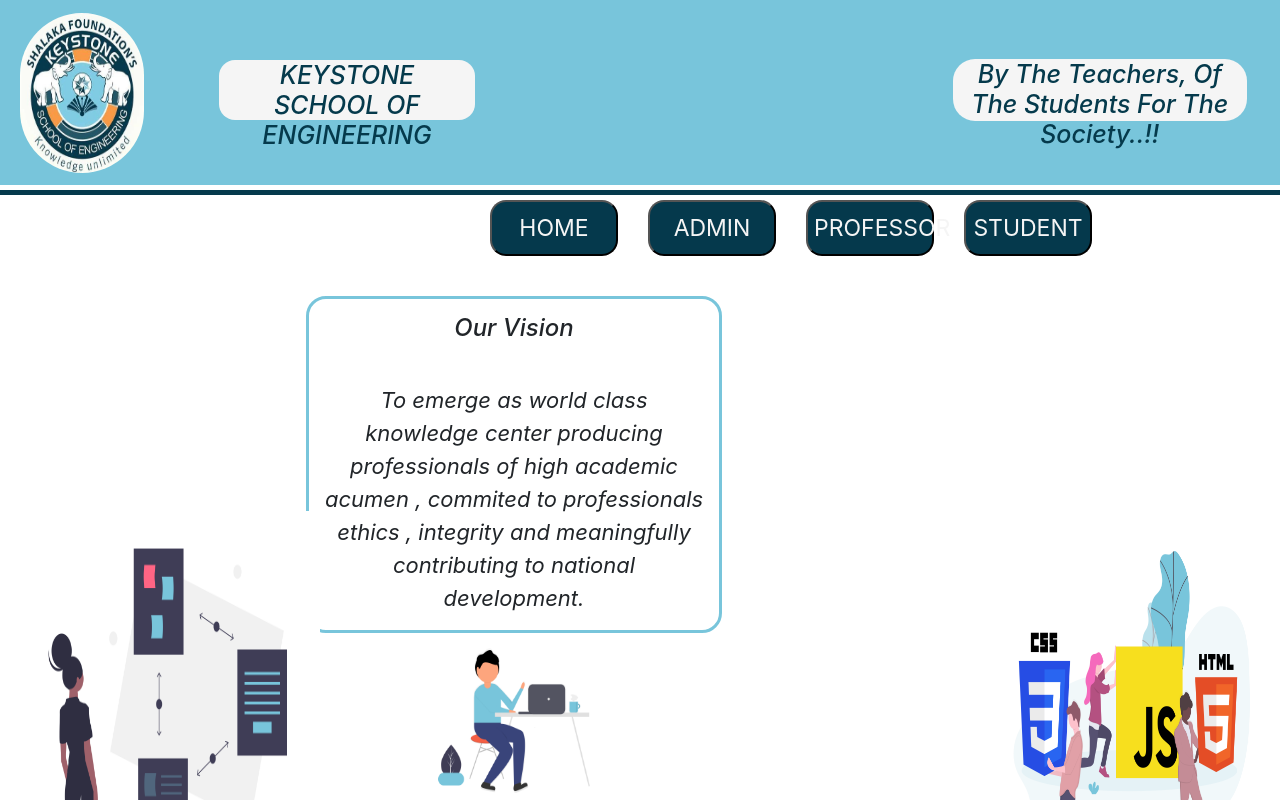
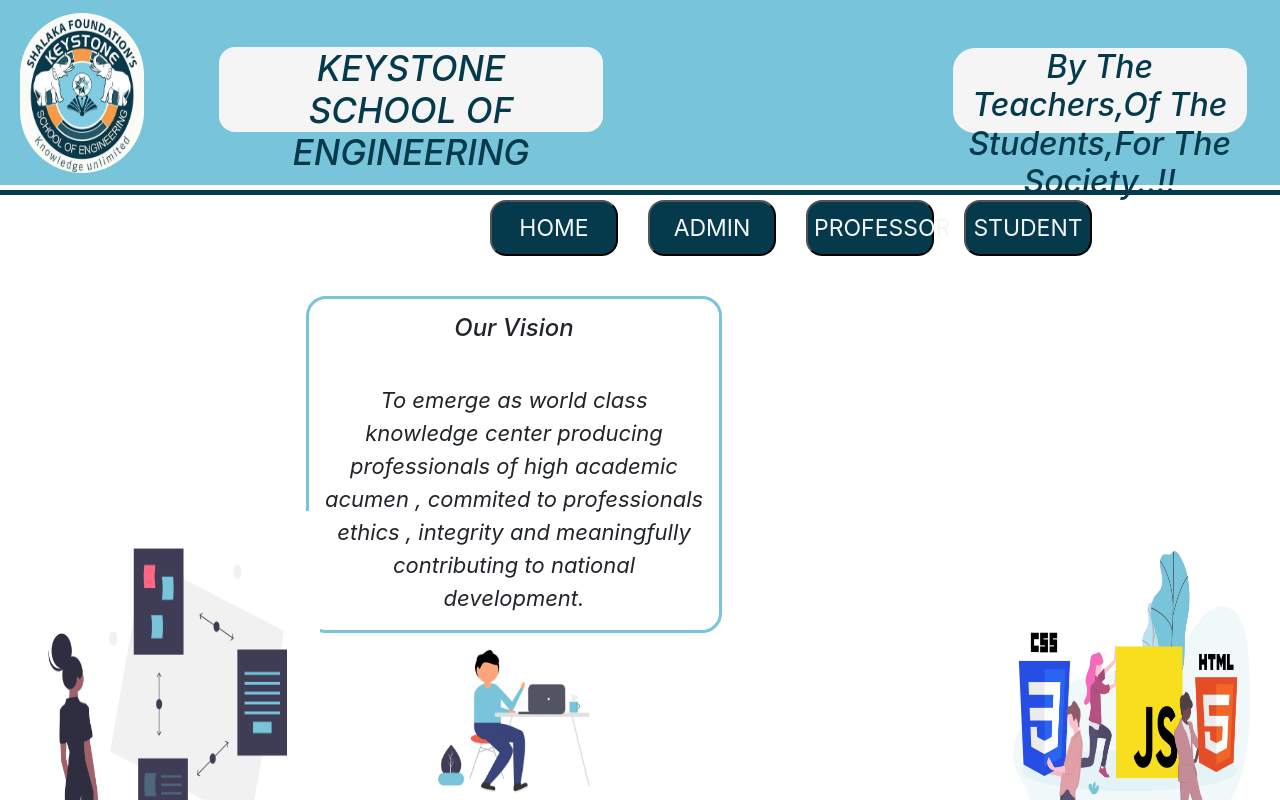
Before and after one commit to Sumedhabelur/BEProject_V2, an Angular app in the folder client/: page /dashboard/home in a window 1280 px wide. Shown: the top 800 px of the page. Built offline with nearby package versions, Linux system fonts and the light colour scheme.

Commit message:
Mini updates in UI of Dashboard

```diff
--- a/client/src/app/dashboard/admin-auth/admin-login/admin-login.component.html
+++ b/client/src/app/dashboard/admin-auth/admin-login/admin-login.component.html
@@ -20,7 +20,7 @@
         <button class="btn btn-lg btn-primary btn-block text-uppercase" (click)="onSubmitClick()">
           Sign in
         </button>
-        <span style="color: red;margin-left: 87px;" *ngIf="isLoginFailed">Invalid Credential</span>
+        <span style="color: red;" *ngIf="isLoginFailed">Invalid Credential</span>
       </form>
     </div>
   </div>
--- a/client/src/app/dashboard/dashboard.component.css
+++ b/client/src/app/dashboard/dashboard.component.css
@@ -83,22 +83,31 @@
 }
 
 .column1 {
-  background-color: whitesmoke;
+  /* background-color: whitesmoke;
   margin-top: -125px;
   height: 60px;
   width: 20%;
   margin-left: 219px;
   font-style: oblique;
   text-align: center;
-  border-radius: 16px;
+  border-radius: 16px; */
+
+  background-color: whitesmoke;
+    margin-top: -138px;
+    height: 85px;
+    width: 30%;
+    margin-left: 219px;
+    font-style: oblique;
+    text-align: center;
+    border-radius: 16px;
 }
 
 .column2 {
   background-color: whitesmoke;
-    margin-top: -61px;
-    width: 23%;
+  margin-top: -84px;
+  width: 23%;
     float: right;
-    height: 62px;
+    height: 85px;
     margin-right: 33px;
     font-style: oblique;
     text-align: center;
--- a/client/src/app/dashboard/dashboard.component.html
+++ b/client/src/app/dashboard/dashboard.component.html
@@ -35,11 +35,10 @@
       <img src="../assets/images/logo.jpg" class="logo">
   </div>
   <div class="column1" >
-    <h1 style = "font-size: 25px;;color:#053a4c">KEYSTONE<br>SCHOOL OF ENGINEERING</h1>
+    <h1 style = "font-size: 35px; color:#053a4c">KEYSTONE<br>SCHOOL OF ENGINEERING</h1>
   </div>
   <div class="column2" >
-    <h1 style = "font-size: 25px;;color:#053a4c">By The Teachers, Of The Students
-      For The Society..!!
+    <h1 style = "font-size: 32px; color:#053a4c">By The Teachers,Of The Students,For The Society..!!
     </h1>
   </div>
 </div>
--- a/client/src/app/dashboard/professor-auth/professor-login/professor-login.component.html
+++ b/client/src/app/dashboard/professor-auth/professor-login/professor-login.component.html
@@ -20,7 +20,7 @@
         <button class="btn btn-lg btn-primary btn-block text-uppercase" (click)="onSubmitClick()">
           Sign in
         </button>
-        <span style="color: red;margin-left: 87px;" *ngIf="isLoginFailed">Invalid Credential</span>
+        <span style="color: red;" *ngIf="isLoginFailed">Invalid Credential</span>
       </form>
     </div>
   </div>
--- a/client/src/app/dashboard/student-auth/student-login/student-login.component.html
+++ b/client/src/app/dashboard/student-auth/student-login/student-login.component.html
@@ -20,7 +20,7 @@
         <button class="btn btn-lg btn-primary btn-block text-uppercase" (click)="onSubmitClick()">
           Sign in
         </button>
-        <span style="color: red;margin-left: 87px;" *ngIf="isLoginFailed">Invalid Credential</span>
+        <span style="color: red;" *ngIf="isLoginFailed">Invalid Credential</span>
       </form>
     </div>
   </div>
```
